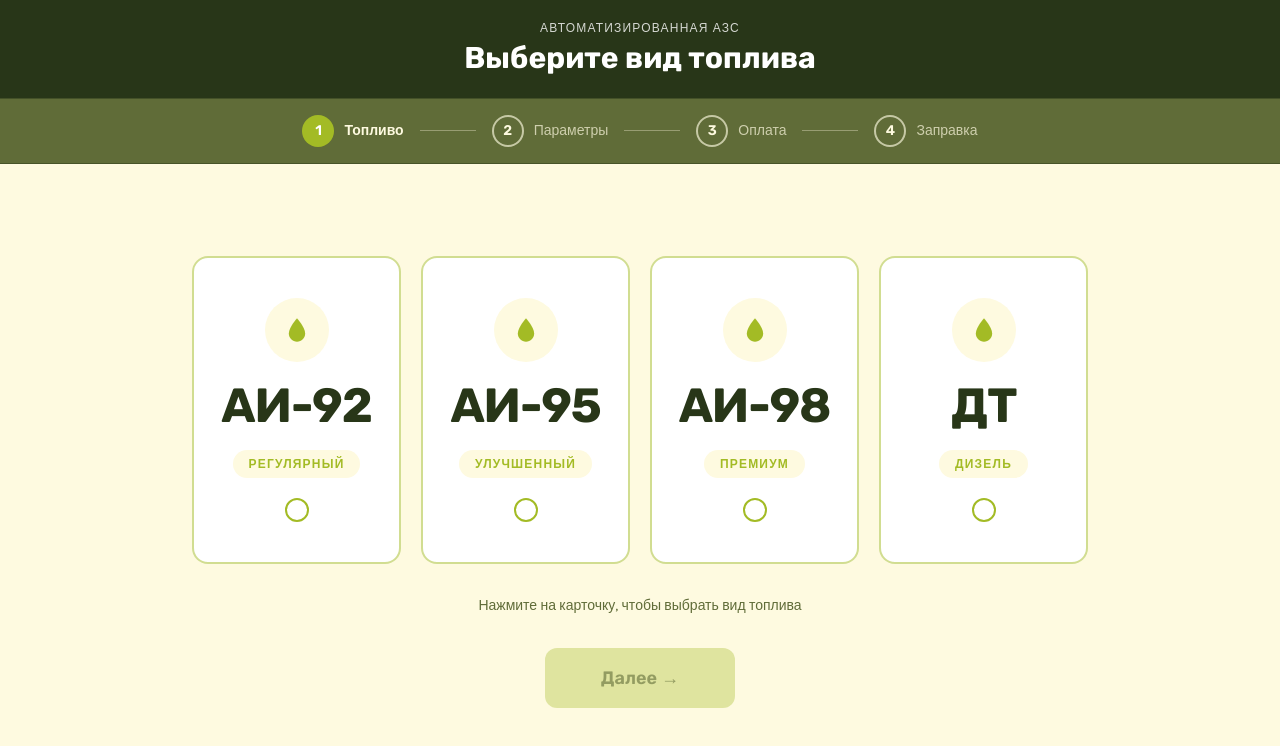
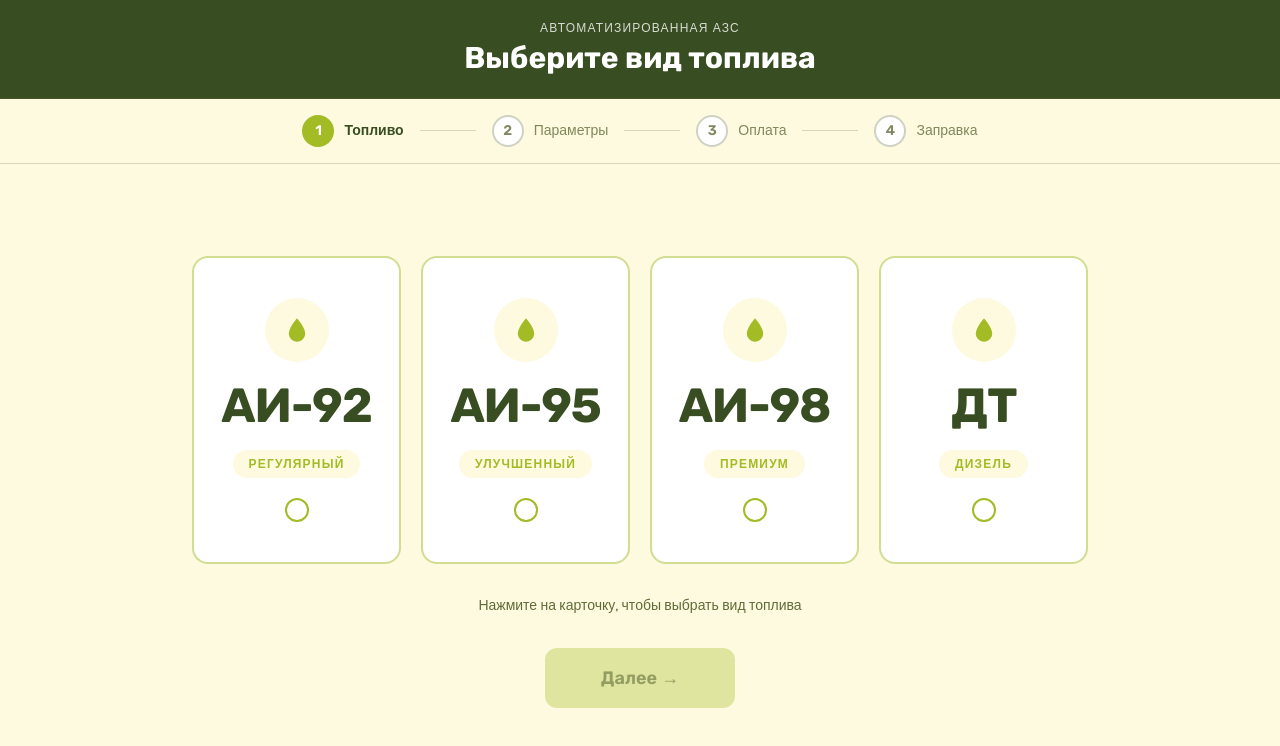
Before and after one commit to Tychaaa/Auto-Gas-Station, a Vue app in the folder client/: page /select/fuel in a window 1280 px wide. Shown: the top 746 px of the page. Built offline with nearby package versions, Linux system fonts and the light colour scheme; no server answers.

Commit message:
feat(ui): update some colors

```diff
--- a/client/src/assets/main.css
+++ b/client/src/assets/main.css
@@ -9,7 +9,7 @@
   --font-rubik: 'Rubik', sans-serif;
   --font-karla: 'Karla', sans-serif;
   --color-fuel-cream: #fefae0;
-  --color-fuel-forest: #283618;
+  --color-fuel-forest: #384d21;
   --color-fuel-olive: #606c38;
   --color-fuel-lime: #a3bb25;
 }
--- a/client/src/components/StepIndicator.vue
+++ b/client/src/components/StepIndicator.vue
@@ -8,7 +8,7 @@ defineProps<{
 </script>
 
 <template>
-  <nav aria-label="Прогресс заправки" class="bg-fuel-olive border-b border-fuel-forest/45 shrink-0">
+  <nav aria-label="Прогресс заправки" class="bg-fuel-cream border-b border-fuel-olive/25 shrink-0">
     <ol class="flex items-center justify-center px-10 py-4">
       <li
         v-for="(step, index) in steps"
@@ -22,7 +22,7 @@ defineProps<{
             :class="
               index + 1 <= current
                 ? 'bg-fuel-lime text-white'
-                : 'bg-fuel-olive border-2 border-fuel-cream/65 text-fuel-cream'
+                : 'bg-white border-2 border-fuel-olive/30 text-fuel-olive/80'
             "
             :aria-current="index + 1 === current ? 'step' : undefined"
           >
@@ -33,10 +33,10 @@ defineProps<{
             class="text-sm font-karla transition-colors duration-300"
             :class="
               index + 1 === current
-                ? 'text-fuel-cream font-semibold'
+                ? 'text-fuel-forest font-semibold'
                 : index + 1 < current
-                  ? 'text-fuel-cream/90 font-medium'
-                  : 'text-fuel-cream/70'
+                  ? 'text-fuel-forest/80 font-medium'
+                  : 'text-fuel-olive/80'
             "
           >
             {{ step }}
@@ -47,7 +47,7 @@ defineProps<{
         <div
           v-if="index < steps.length - 1"
           class="w-14 h-px mx-4 transition-colors duration-300"
-          :class="index + 1 < current ? 'bg-fuel-lime' : 'bg-fuel-cream/35'"
+          :class="index + 1 < current ? 'bg-fuel-lime/60' : 'bg-fuel-olive/25'"
           aria-hidden="true"
         />
       </li>
--- a/client/src/views/FuelSelectView.vue
+++ b/client/src/views/FuelSelectView.vue
@@ -37,7 +37,7 @@ function handleNext(): void {
 <template>
   <div class="min-h-screen flex flex-col bg-fuel-cream">
     <!-- Шапка экрана -->
-    <header class="bg-fuel-forest border-b border-fuel-olive/50 py-5 px-10 text-center shrink-0 shadow-sm">
+    <header class="bg-fuel-forest border-b border-fuel-olive/35 py-5 px-10 text-center shrink-0 shadow-sm">
       <p class="font-karla text-xs text-white/80 tracking-widest uppercase mb-1">
         Автоматизированная АЗС
       </p>
```
